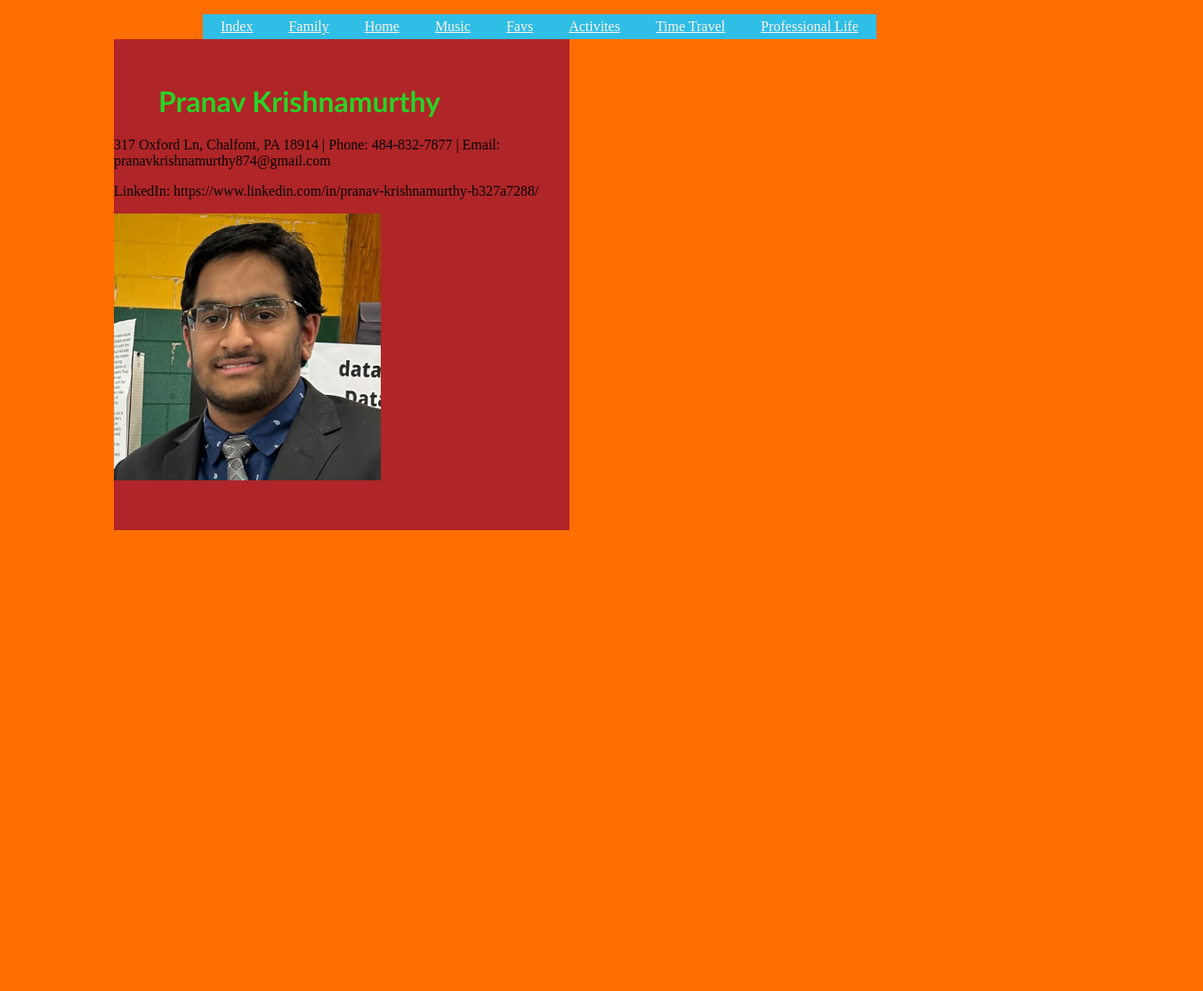
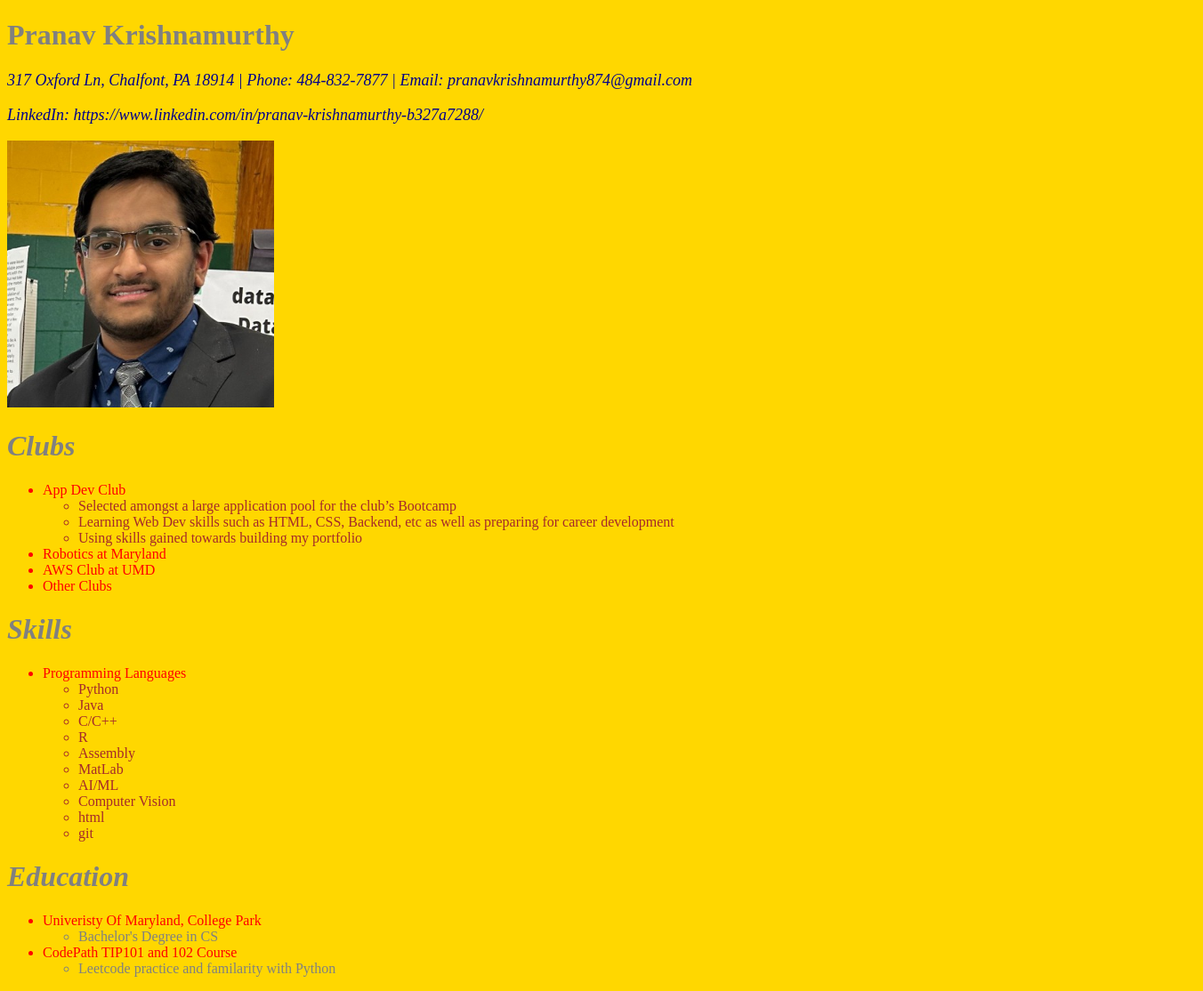
Before and after one commit to pk-2004/bootcamp-camp-proj1, a plain HTML site: page index.html in a window 1280 px wide. Shown: the whole page at 89% size, 1352 px wide, since content can reach past the window. Before the commit the page ends 800 px from the top, so only its background shows below. Drawn offline with Linux system fonts and the light colour scheme.

Commit message:
changed some things

```diff
--- a/index.html
+++ b/index.html
@@ -1,38 +1,67 @@
-<!doctype html>
-<html>
+<!DOCTYPE html>
+<html lang="en">
 <head>
-<meta charset="utf-8">
-<title>Index</title>
-<link href="style.css" rel="stylesheet" type="text/css">
+    <meta charset="UTF-8">
+    <meta name="viewport" content="width=device-width, initial-scale=1.0">
+    <title>Pranav's Personal File</title>
+    <link rel="stylesheet" href="style.css">
 </head>
-
     <body>
-<div id="container">
-  <div id="nav"><ul>
-  <li><a href="index.html">Index</a>
-	  <ul>
-          <li><a href="#">Green</a></li>
-          <li><a href="#">Blue</a></li>
-          <li><a href="#">Red</a></li>
-        </ul>
- </li>
-  <li><a href="family.html">Family</a></li>
-  <li><a href="home.html">Home</a></li>
-  <li><a href="music.html">Music</a></li>
-  <li><a href="favs.html">Favs</a></li>
-  <li><a href="activities.html">Activites</a></li>
-  <li><a href="time_travel.html">Time Travel</a></li>
-  <li><a href="professional_life.html">Professional Life</a></li>
-</ul></div>
-  <div id="text">
-    <h1>Pranav Krishnamurthy</h1>
+        <h1 class = "title">Pranav Krishnamurthy</h1>
         <div>
             <p>317 Oxford Ln, Chalfont, PA 18914 | Phone: 484-832-7877 | Email: pranavkrishnamurthy874@gmail.com</p>
             <p>LinkedIn: https://www.linkedin.com/in/pranav-krishnamurthy-b327a7288/</p>
-        <img width="300px" src="Photo.jpg" alt="Picuture of Pranav">
+            <img width="300px" src="Photo.jpg" alt="Picuture of Pranav" id="img"/>
         </div>
+        <div>
+            <h1 class = "Header" >Clubs</h1>
+            <ul>
+                <li class = "subtitle">App Dev Club</li>
+                <ul class="content">
+                    <li>Selected amongst a large application pool for the club’s Bootcamp</li>
+                    <li>Learning Web Dev skills such as HTML, CSS, Backend, etc as well as preparing for career development</li>
+                    <li>Using skills gained towards building my portfolio</li>
+                </ul>
+                <li class = "subtitle">Robotics at Maryland</li>
+                <ul>
+
+                </ul>
+                <li class = "subtitle">AWS Club at UMD</li>
+                <li class = "subtitle">Other Clubs</li>
+            </ul>
         </div>
-  <div id="img"></div>
-<p>&nbsp;</p>
+        <div>
+            <h1 class = "Header">Skills</h1>
+            <ul>
+                <li class = "subtitle">Programming Languages</li>
+                <ul class = "content">
+                    <li>Python</li>
+                    <li>Java</li>
+                    <li>C/C++</li>
+                    <li>R</li>
+                    <li>Assembly</li>
+                    <li>MatLab</li>
+                    <li>AI/ML</li>
+                    <li>Computer Vision</li>
+                    <li>html</li>
+                    <li>git</li>
+                 </ul>
+            </ul>
+        </div>
+        <div>
+            <h1 class = "Header" >Education</h1>
+            <ul>
+                <li class = "subtitle">Univeristy Of Maryland, College Park</li>
+                <ul>
+                    <li>Bachelor's Degree in CS</li>
+                </ul>
+                <li class = "subtitle">CodePath TIP101 and 102 Course</li>
+                <ul>
+                    <li>Leetcode practice and familarity with Python</li>
+                </ul>
+            </ul>
+
+        </div>
+
     </body>
 </html>
--- a/style.css
+++ b/style.css
@@ -1,96 +1,24 @@
-@charset "utf-8";
-.text_class {
-    color: #DC6407;
-    font-family: "Gill Sans", "Gill Sans MT", "Myriad Pro", "DejaVu Sans Condensed", Helvetica, Arial, sans-serif;
+p{
+    font-size: large;
+    font-style: italic;
 }
-body h1 {
-    color: #29D328;
-    font-family: "Gill Sans", "Gill Sans MT", "Myriad Pro", "DejaVu Sans Condensed", Helvetica, Arial, sans-serif;
-    margin-top: 50px;
-    margin-left: 50px;
-    text-align: left;
+p{
+    color: darkblue;
 }
-body h2 {
-    text-align: center;
-    margin-right: 50px;
+body{
+    color: grey;
+    background: gold
 }
-
-#container {
-    width: 1024px;
-    position: relative;
-    margin-left: auto;
-    margin-right: auto;
-    background-color: #FF6E00;
-    top: 0px;
-    left: 0px;
-    bottom: 0px;
-    right: 0px;
+.Header{
+    font-style: italic;
+    color: grey;
 }
-#nav  {
-    width: 1024px;
-    background-color: #A87E7F;
-    padding-left: 100px;
-    padding-right: 100px;
+.subtitle{
+    color: red;
 }
-#text {
-    width: 512px;
-    background-color: #B02527;
-    float: left;
-    height: 552px;
+.content{
+    color: brown;
 }
-body {
-    background-color: #FF6E00;
+#img{
+    float: center;
 }
-
-#image {
-    width: 512px;
-    height: 300px;
-    background-color: #CDE100;
-    float: right;
-}
-#nav ul {
-    padding-top: 0px;
-    padding-right: 0px;
-    padding-bottom: 0px;
-    padding-left: 0px;
-    margin-top: 0px;
-    list-style-type: none;
-}
-#nav a {
-    background-color: #2FBEE6;
-    color: #FFF3F3;
-    display: block;
-    padding-top: 5px;
-    padding-bottom: 5px;
-    padding-left: 20px;
-    padding-right: 20px;
-}
-#nav a:hover {
-    background-color: #0FEEF1;
-}
-#nav ul ul {
-    display: none;
-    position: absolute;
-}
-#nav ul li:hover > ul {
-    display: block;
-}
-#nav ul ul li {
-    float: none;
-}
-#nav li {
-    float: left;
-}
-#img {
-    width: 512px;
-    float: left;
-}
-.content_class {
-    color: #F5F400;
-    font-family: Cambria, "Hoefler Text", "Liberation Serif", Times, "Times New Roman", serif;
-    font-size: 1.32em;
-}
-.h2_class {
-    color: #11D9DC;
-    font-family: Gotham, "Helvetica Neue", Helvetica, Arial, sans-serif;
-}
```
Also changed, not shown: education.html (deleted), extracurricular.html (deleted), skills.html (deleted). Lines whose indentation alone changed are shown as unchanged.
